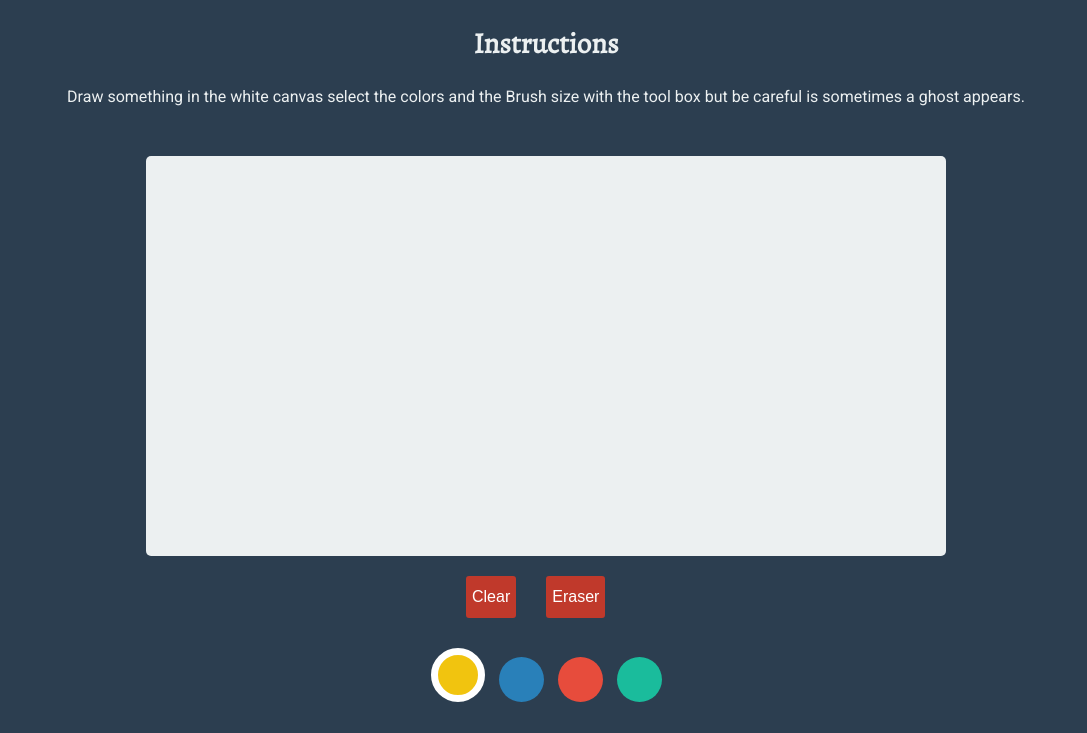
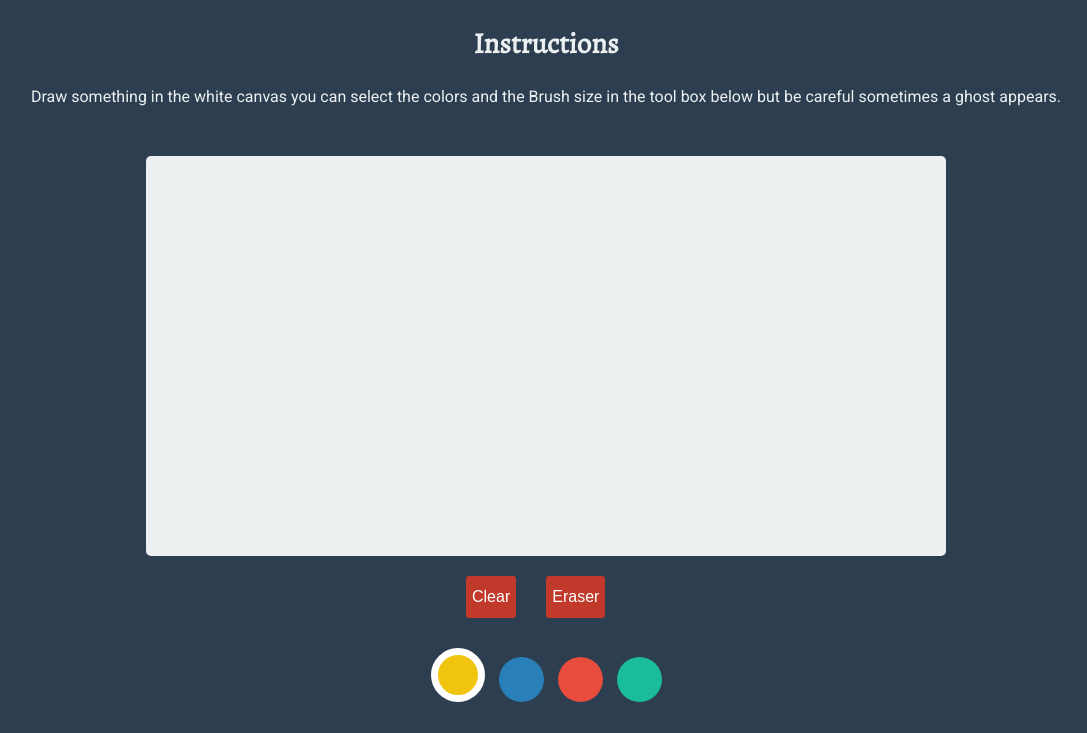
Before and after one commit to gabojkz/drawGame, a website: page index.html in a window 1280 px wide. Shown: the top 733 px of the page, without its empty margins (94-1181 px from the left). Drawn offline with nearby package versions, Linux system fonts and the light colour scheme.

Commit message:
Miss solve

```diff
--- a/index.html
+++ b/index.html
@@ -11,7 +11,7 @@
 <body>
 <div id="Instructions">
 	<h2>Instructions</h2>
-	<p>Draw something in the white canvas select the colors and the Brush size with the tool box but be careful is sometimes a ghost appears.</p>
+	<p>Draw something in the white canvas you can select the colors and the Brush size in the tool box below but be careful sometimes a ghost appears.</p>
 </div>
 
 <div>
```
